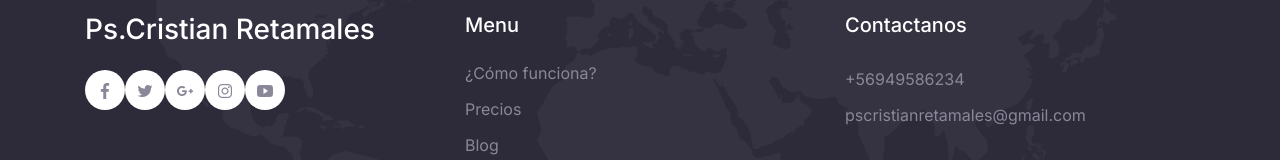
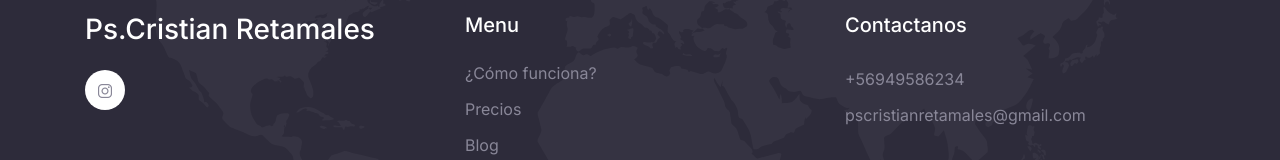
Before and after one commit to srpollin1/next-psicologo-cristian, a Next.js app: page / in a window 1280 px wide. Shown: the part 3193-3353 px from the top of the page. Built offline with nearby package versions, Linux system fonts and the light colour scheme.

Commit message:
instagram

```diff
--- a/src/app/assets/Footer.jsx
+++ b/src/app/assets/Footer.jsx
@@ -16,20 +16,8 @@ const Footer = () => {
           <div className="col-lg-4 py-3">
             <h3>Ps.Cristian Retamales</h3>
             <div className="social-media-button">
-              <a href="#">
-                <span className="mai-logo-facebook-f" />
-              </a>
-              <a href="#">
-                <span className="mai-logo-twitter" />
-              </a>
-              <a href="#">
-                <span className="mai-logo-google-plus-g" />
-              </a>
-              <a href="#">
+              <a href="https://www.instagram.com/ps.cristian.retamales?igsh=YzFlbm9pNng2MDI1">
                 <span className="mai-logo-instagram" />
-              </a>
-              <a href="#">
-                <span className="mai-logo-youtube" />
               </a>
             </div>
           </div>
```
